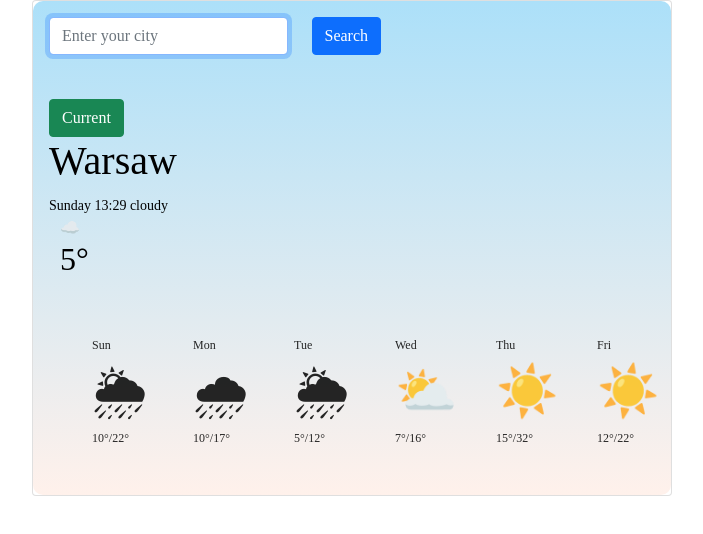
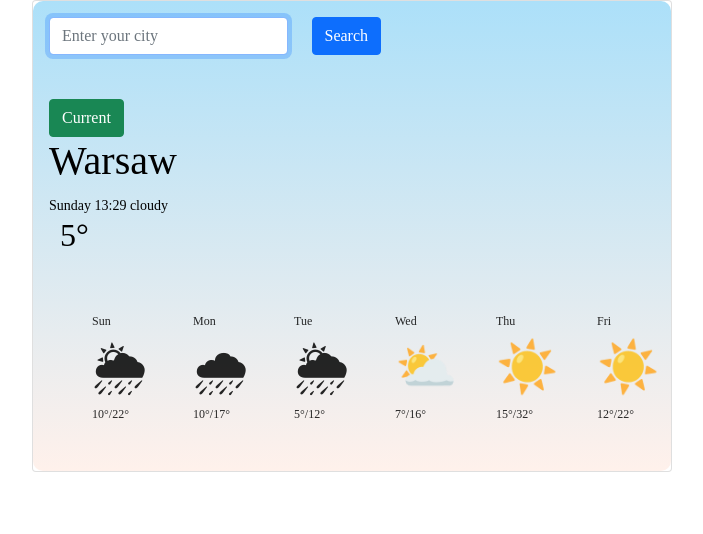
Before and after one commit to dictaranda/MyWeatherapp, a website built with Parcel: page index.html in a window 1280 px wide. Shown: the whole page, without its empty margins (50-753 px from the left). Built offline with nearby package versions, Linux system fonts and the light colour scheme; no server answers.

Commit message:
removed icon

```diff
--- a/index.html
+++ b/index.html
@@ -56,7 +56,7 @@
                   </small>
 								</div>
 								<div class="container">
-                <div class="col-sm-3 icon">☁️</div>
+									<div class="col-sm-3 icon"></div>
                 <div class="col-sm-4 current-weather-details">
 									<h2 class="temperature" id="temperature">5°</h2> </div>
 
```
